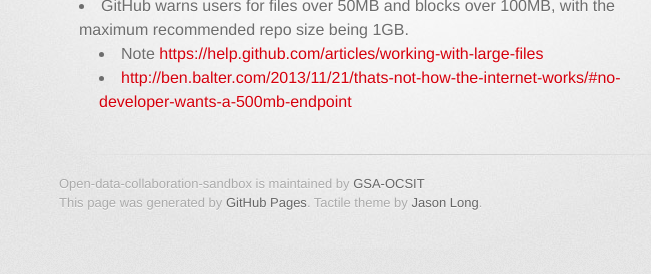
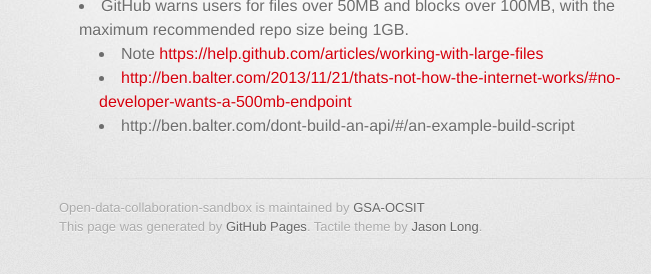
Before and after one commit to GSA/Open-Data-Collaboration-Sandbox, a Jekyll site: the page built from publishing-data.md, in a window 1280 px wide, cut to the strip 324-598 px from the top of the page. Shown: the whole strip, without its empty margins (271-922 px from the left). Built offline with Jekyll 4.4.1, drawn with Linux system fonts in a browser that asks for light colours; some web fonts are replaced; some of the changed lines change nothing that is shown.

Commit message:
adding recent balter presentation

```diff
--- a/publishing-data.md
+++ b/publishing-data.md
@@ -13,3 +13,4 @@ filename: publishing-data.md
 * GitHub warns users for files over 50MB and blocks over 100MB, with the maximum recommended repo size being 1GB.
   * Note [https://help.github.com/articles/working-with-large-files](https://help.github.com/articles/working-with-large-files)
   * [http://ben.balter.com/2013/11/21/thats-not-how-the-internet-works/#no-developer-wants-a-500mb-endpoint](http://ben.balter.com/2013/11/21/thats-not-how-the-internet-works/#no-developer-wants-a-500mb-endpoint)
+  * http://ben.balter.com/dont-build-an-api/#/an-example-build-script
```
